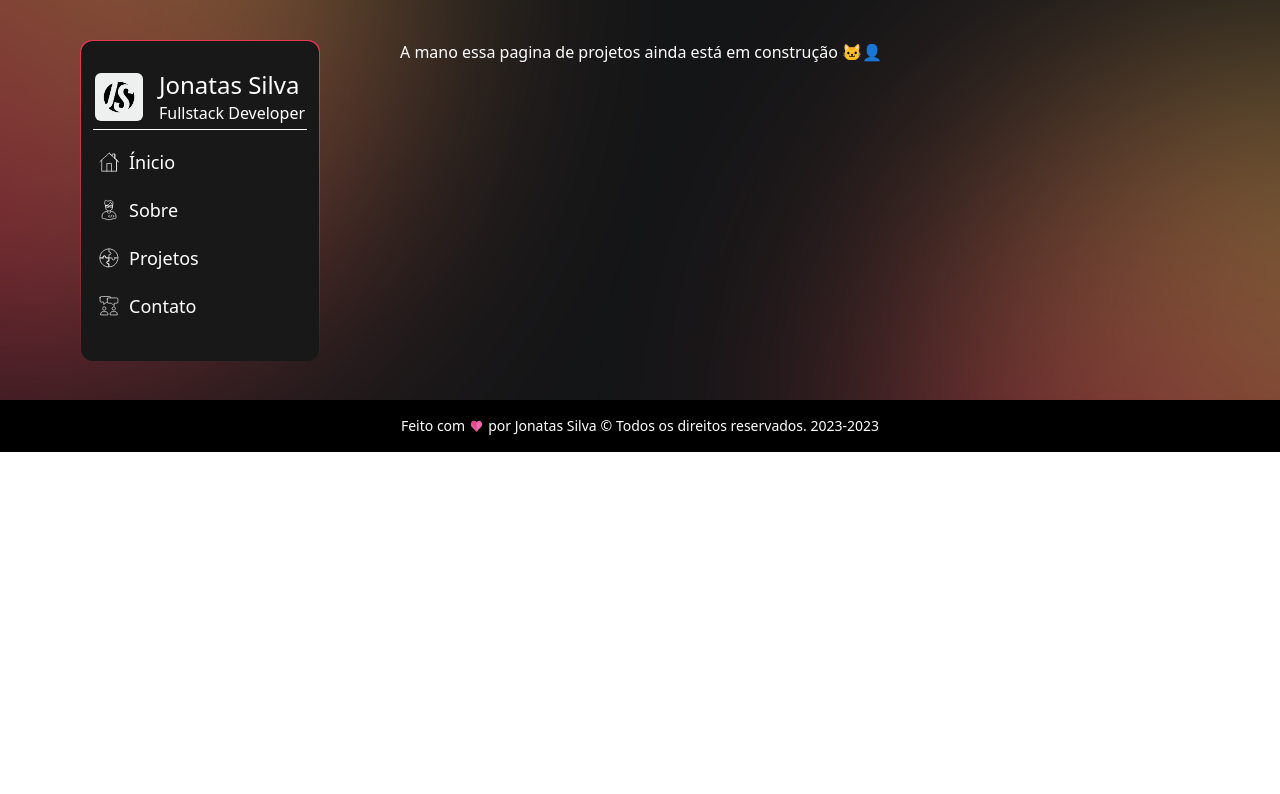
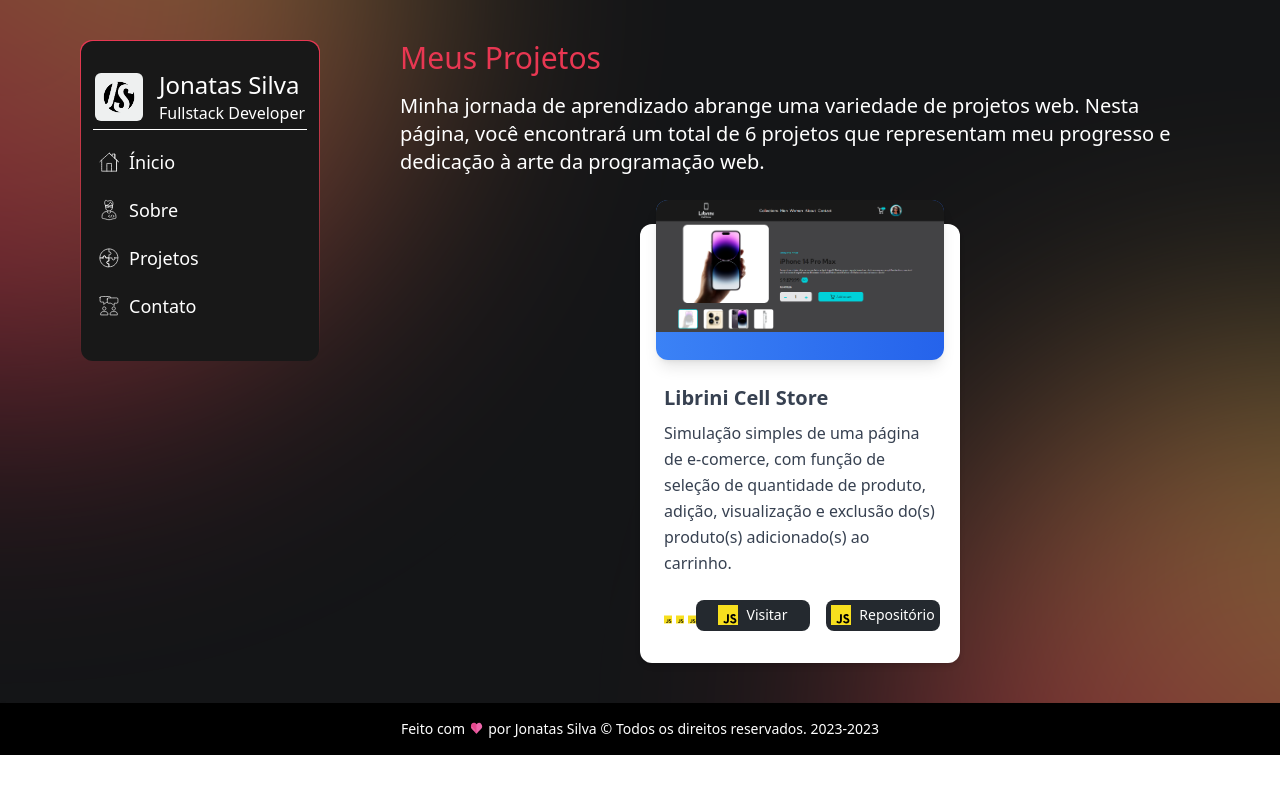
Before and after one commit to JsCodeDevlopment/Portfolio, a React (Vite) app: page /projects in a window 1280 px wide. Shown: the top 794 px of the page. Built offline with nearby package versions, Linux system fonts and the light colour scheme.

Commit message:
feat: start projects content

```diff
--- a/src/App.tsx
+++ b/src/App.tsx
@@ -12,7 +12,7 @@ export const App = () => {
     <BrowserRouter>
       <div className="flex flex-col relative bg-background top-left-blur bottom-right-blur overflow-hidden w-full h-full">
           <Header />
-        <div className="flex p-10 justify-around max-lg:pt-20 max-md:pt-14">
+        <div className="flex p-10 justify-around max-lg:pt-20 max-md:pt-14 max-sm:px-5">
           <Menu />
           <div className="flex z-10 flex-col w-2/3 max-md:justify-center max-md:items-center max-md:w-full">
             <Routes>
--- a/src/components/ProjectsContent.tsx
+++ b/src/components/ProjectsContent.tsx
@@ -1,7 +1,25 @@
+import { ProjectCard } from "./ui/ProjectCard";
+
 export function ProjectsContent() {
+  const projectsQnt = 6
   return (
-    <div>
-      <h1>A mano essa pagina de projetos ainda está em construção 🐱‍👤</h1>
+    <div className="flex flex-col gap-12">
+      <div className="flex flex-wrap gap-5 max-lg:justify-center max-xl:justify-center">
+        <div className="flex flex-col gap-4">
+          <h1 className="text-3xl text-first">Meus Projetos</h1>
+          <div className="flex flex-col gap-2">
+            <p className="text-xl">
+            {`Minha jornada de aprendizado abrange uma variedade de projetos web. Nesta página, você encontrará um total de ${projectsQnt} projetos que
+            representam meu progresso e dedicação à arte da programação web.`}
+            </p>
+          </div>
+        </div>
+      </div>
+      <div className="flex flex-col items-center gap-5">
+        <div className="flex gap-10 w-full flex-wrap justify-center">
+          <ProjectCard/>
+        </div>
+      </div>
     </div>
   );
 }
--- /dev/null
+++ b/src/components/ui/ProjectCard.tsx
@@ -0,0 +1,36 @@
+import img from "../../assets/images/temporary.png";
+import stack from "../../assets/images/javascript.svg";
+import { Button } from "./Button";
+
+export function ProjectCard() {
+  return (
+    <div className="relative flex w-80 flex-col rounded-xl bg-white bg-clip-border text-gray-700 shadow-md">
+      <div className="relative mx-4 -mt-6 h-40 overflow-hidden rounded-xl bg-blue-gray-500 bg-clip-border text-white shadow-lg shadow-blue-gray-500/40 bg-gradient-to-r from-blue-500 to-blue-600">
+        <img src={img} className="bg-cover " alt="" />
+      </div>
+      <div className="p-6">
+        <h5 className="mb-2 block font-sans text-xl font-semibold leading-snug tracking-normal text-blue-gray-900 antialiased">
+          Librini Cell Store
+        </h5>
+        <p className="block font-sans text-base font-light leading-relaxed text-inherit antialiased">
+          Simulação simples de uma página de e-comerce, com função de seleção de
+          quantidade de produto, adição, visualização e exclusão do(s)
+          produto(s) adicionado(s) ao carrinho.
+        </p>
+      </div>
+      <div className="flex flex-col">
+        <div className="flex gap-6 p-6 pt-0">
+          <div className="flex gap-1">
+            <img src={stack} width={20} height={20} alt="" />
+            <img src={stack} width={20} height={20} alt="" />
+            <img src={stack} width={20} height={20} alt="" />
+          </div>
+          <div className="flex gap-2">
+            <Button title="Visitar" logo={stack} endereco="" />
+            <Button title="Repositório" logo={stack} endereco="" />
+          </div>
+        </div>
+      </div>
+    </div>
+  );
+}
```
Also changed, not shown: src/assets/images/temporary.png (added).
